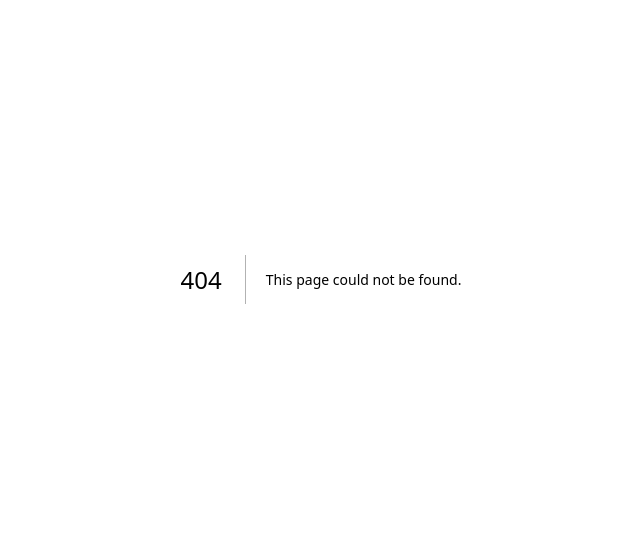
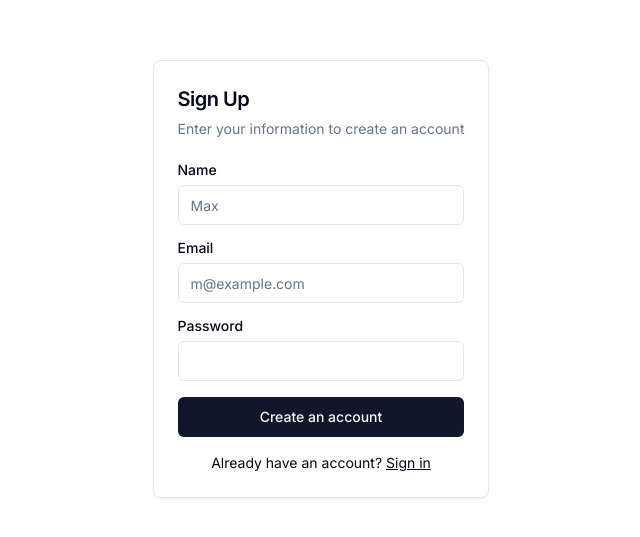
Before and after one commit to Kiwinoob/give4need, a Next.js app: page /register in a window 1280 px wide. Before the commit this address had no page. Shown: the part 121-658 px from the top of the page, without its empty margins (319-959 px from the left). Built offline with nearby package versions, Linux system fonts and the light colour scheme.

Commit message:
add middleware , login and register form

```diff
--- a/app/(auth)/login/page.tsx
+++ b/app/(auth)/login/page.tsx
@@ -17,8 +17,10 @@ export const metadata: Metadata = {
   description: "Login to your account",
 };
 
-export function LoginForm() {
+export default function LoginForm() {
   return (
+    <div className="container flex h-screen w-screen flex-col items-center justify-center">
+      <div className="mx-auto flex w-full flex-col justify-center space-y-6 sm:w-[350px]">
         <Card className="mx-auto max-w-sm">
           <CardHeader>
             <CardTitle className="text-2xl">Login</CardTitle>
@@ -40,7 +42,10 @@ export function LoginForm() {
               <div className="grid gap-2">
                 <div className="flex items-center">
                   <Label htmlFor="password">Password</Label>
-              <Link href="#" className="ml-auto inline-block text-sm underline">
+                  <Link
+                    href="#"
+                    className="ml-auto inline-block text-sm underline"
+                  >
                     Forgot your password?
                   </Link>
                 </div>
@@ -52,11 +57,13 @@ export function LoginForm() {
             </div>
             <div className="mt-4 text-center text-sm">
               Don&apos;t have an account?{" "}
-          <Link href="#" className="underline">
+              <Link href="/register" className="underline">
                 Sign up
               </Link>
             </div>
           </CardContent>
         </Card>
+      </div>
+    </div>
   );
 }
--- /dev/null
+++ b/app/(auth)/register/page.tsx
@@ -0,0 +1,64 @@
+import { type Metadata } from "next";
+import Link from "next/link";
+
+import { Button } from "@/components/ui/button";
+import {
+  Card,
+  CardContent,
+  CardDescription,
+  CardHeader,
+  CardTitle,
+} from "@/components/ui/card";
+import { Input } from "@/components/ui/input";
+import { Label } from "@/components/ui/label";
+
+export const metadata: Metadata = {
+  title: "Create an account",
+  description: "Create an account to get started.",
+};
+
+export default function RegisterPage() {
+  return (
+    <div className="container grid h-screen flex-col items-center justify-center lg:max-w-none lg:px-0">
+      <Card className="mx-auto max-w-sm">
+        <CardHeader>
+          <CardTitle className="text-xl">Sign Up</CardTitle>
+          <CardDescription>
+            Enter your information to create an account
+          </CardDescription>
+        </CardHeader>
+        <CardContent>
+          <div className="grid gap-4">
+            <div className="grid gap-2">
+              <Label htmlFor="first-name">Name</Label>
+              <Input id="first-name" placeholder="Max" required />
+            </div>
+
+            <div className="grid gap-2">
+              <Label htmlFor="email">Email</Label>
+              <Input
+                id="email"
+                type="email"
+                placeholder="m@example.com"
+                required
+              />
+            </div>
+            <div className="grid gap-2">
+              <Label htmlFor="password">Password</Label>
+              <Input id="password" type="password" />
+            </div>
+            <Button type="submit" className="w-full">
+              Create an account
+            </Button>
+          </div>
+          <div className="mt-4 text-center text-sm">
+            Already have an account?{" "}
+            <Link href="/login" className="underline">
+              Sign in
+            </Link>
+          </div>
+        </CardContent>
+      </Card>
+    </div>
+  );
+}
--- /dev/null
+++ b/app/firebase.ts
@@ -0,0 +1,32 @@
+// Import the functions you need from the SDKs you need
+import { initializeApp } from "firebase/app";
+import { getFirestore } from "@firebase/firestore";
+import { getStorage } from "firebase/storage";
+
+import { getAuth } from "firebase/auth";
+// TODO: Add SDKs for Firebase products that you want to use
+// https://firebase.google.com/docs/web/setup#available-libraries
+
+// Your web app's Firebase configuration
+// For Firebase JS SDK v7.20.0 and later, measurementId is optional
+const firebaseConfig = {
+  apiKey: "AIzaSyDZgIDIOSyxIbE5bXq8uSs4-vw7BzuG-70",
+  authDomain: "give4need-b6888.firebaseapp.com",
+  projectId: "give4need-b6888",
+  storageBucket: "give4need-b6888.appspot.com",
+  messagingSenderId: "423355697414",
+  appId: "1:423355697414:web:d57049c7c4fd0a0b02f687",
+  measurementId: "G-FRMH8S2GDP",
+};
+
+// Initialize Firebase
+const app = initializeApp(firebaseConfig);
+const auth = getAuth(app);
+
+// firestore
+const db = getFirestore(app);
+
+// cloud firestore
+const storage = getStorage(app);
+
+export { db, auth, storage };
--- a/package.json
+++ b/package.json
@@ -15,6 +15,7 @@
     "@radix-ui/react-slot": "^1.1.0",
     "class-variance-authority": "^0.7.0",
     "clsx": "^2.1.1",
+    "firebase": "^10.12.5",
     "lucide-react": "^0.424.0",
     "next": "14.2.5",
     "react": "^18",
```
Also changed, not shown: middleware.ts (added, +49 -0 lines), 1 other file (tests, documents, lock files or other folders). Lines whose indentation alone changed are shown as unchanged.
